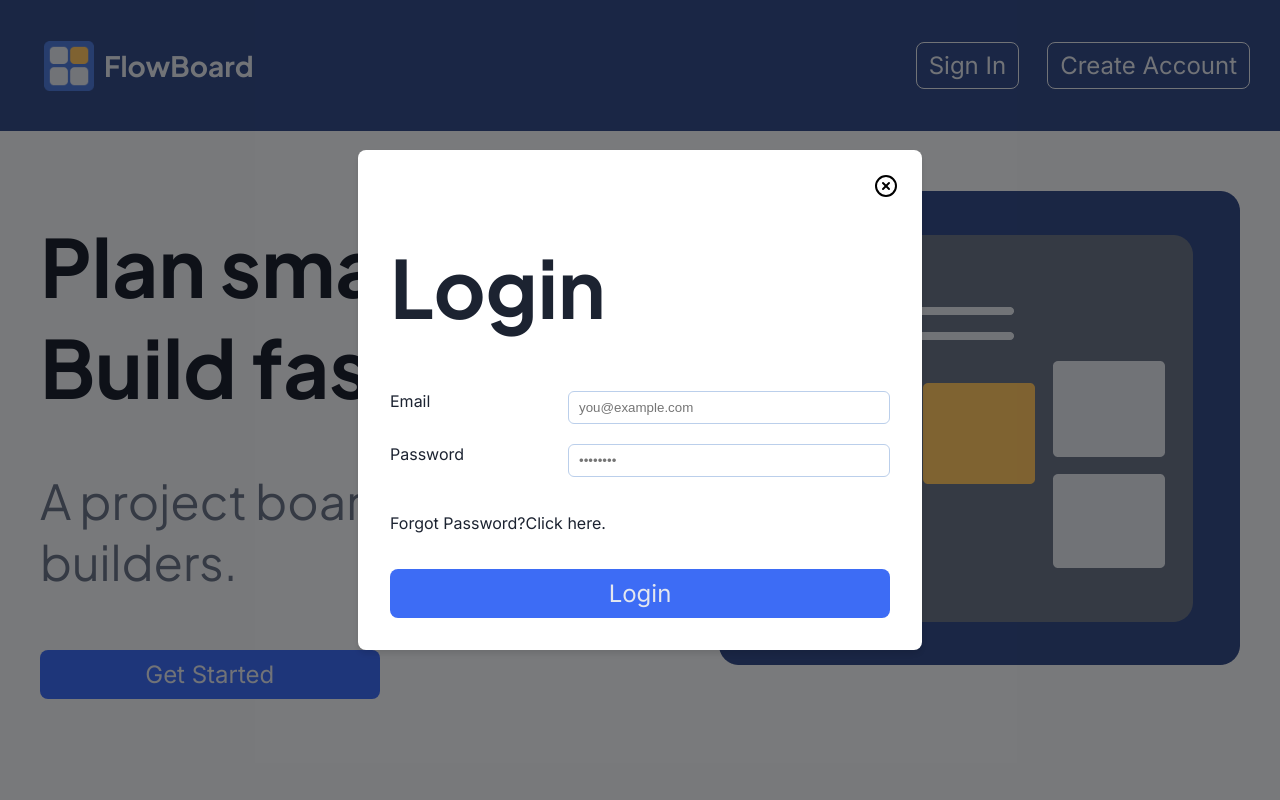
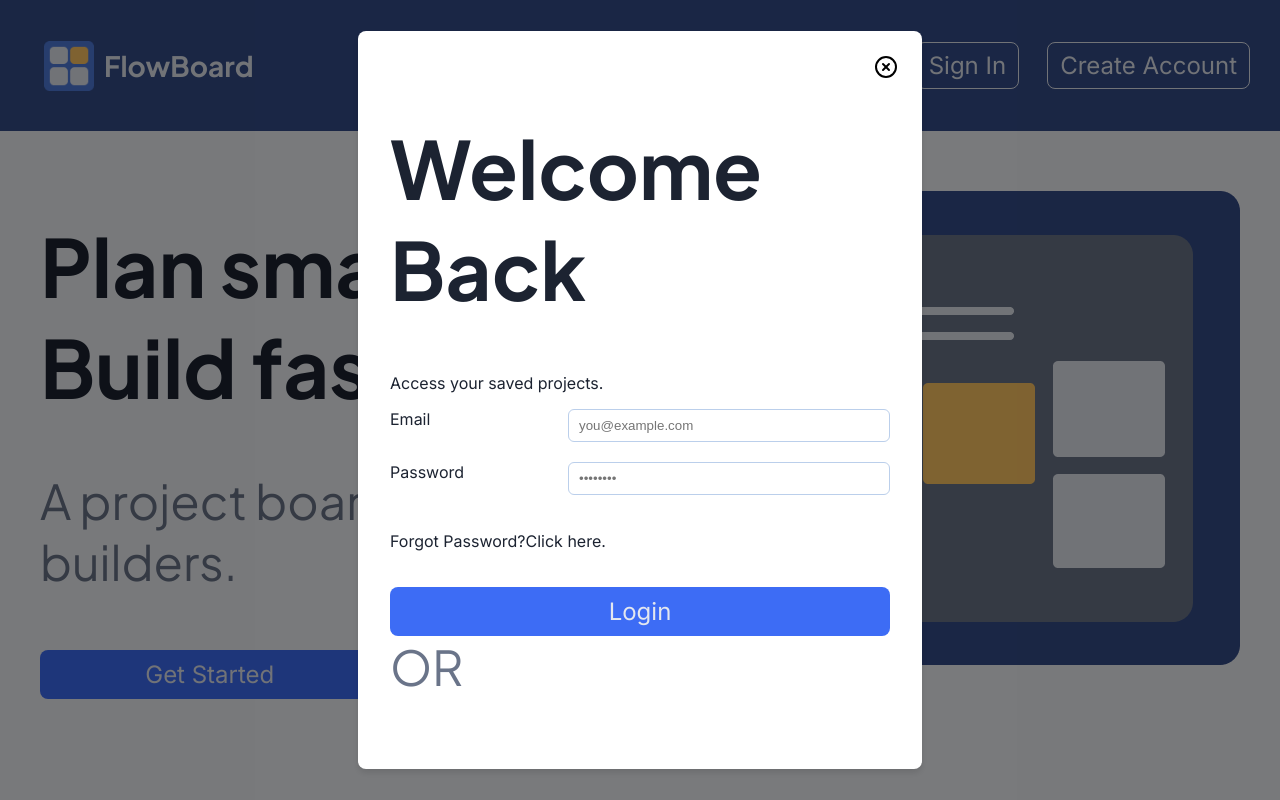
Before and after one commit to notEmmi/FlowBoard, a React (Vite) app in the folder frontend/: page /landing in a window 1280 px wide. Both pictures are taken after a click on the button "Sign In". Built offline with nearby package versions, Linux system fonts and the light colour scheme; no server answers.

Commit message:
feat: update login page header and add project access message for improved user experience

```diff
--- a/frontend/src/pages/Login.jsx
+++ b/frontend/src/pages/Login.jsx
@@ -6,7 +6,8 @@ export default function Login ( {isOpen, closeModal}) {
 	return (
 		<Modal isOpen={isOpen} onClose={() => closeModal(false)}>
 			<div className="page-container login-page">
-					<h1>Login</h1>
+					<h1>Welcome Back</h1>
+					<p>Access your saved projects.</p>
 					<form className="auth-form" onSubmit={(e) => e.preventDefault()}>
 						<label>
 							Email
@@ -21,6 +22,8 @@ export default function Login ( {isOpen, closeModal}) {
 
 						<button type="submit" className="btn-primary">Login</button>
 					</form>
+
+					<div className="half-divider"></div><h2>OR</h2><div className='half-divider'></div>
 			</div>
 		</Modal>
 	);
```
